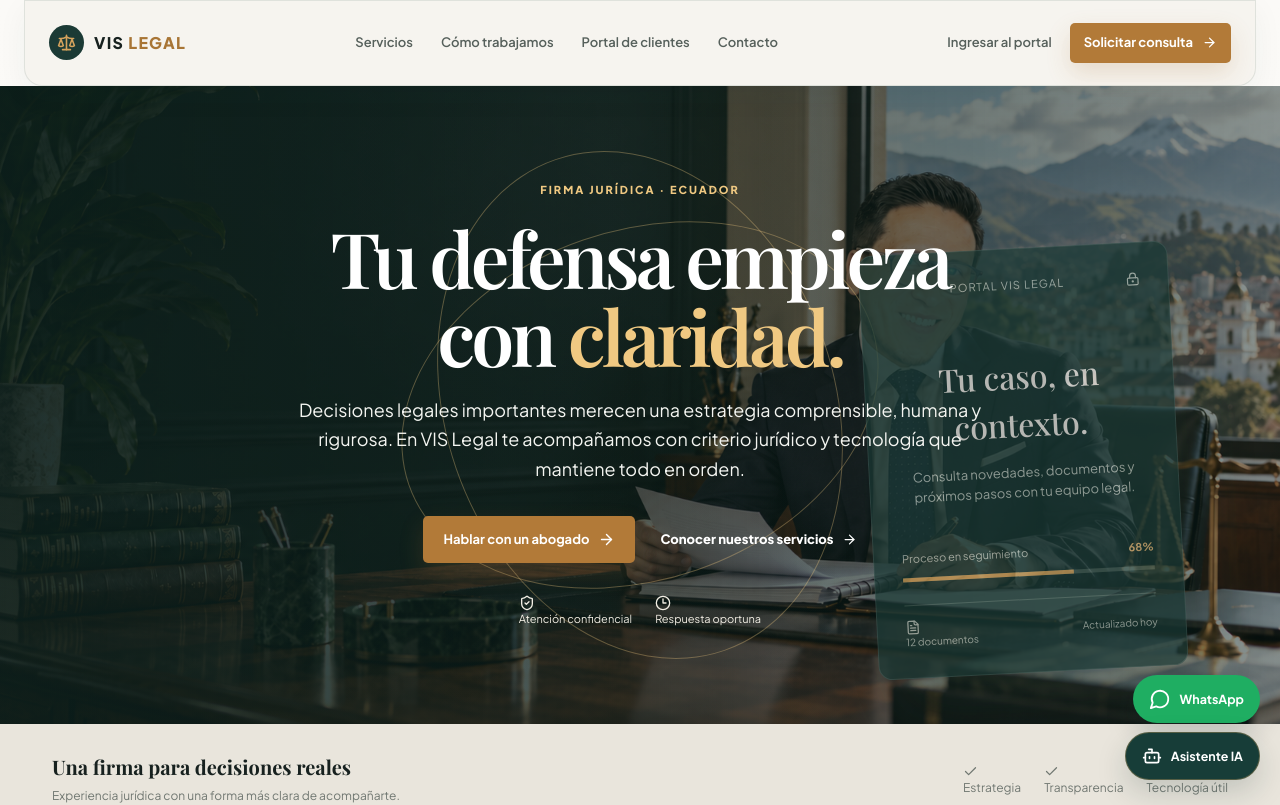
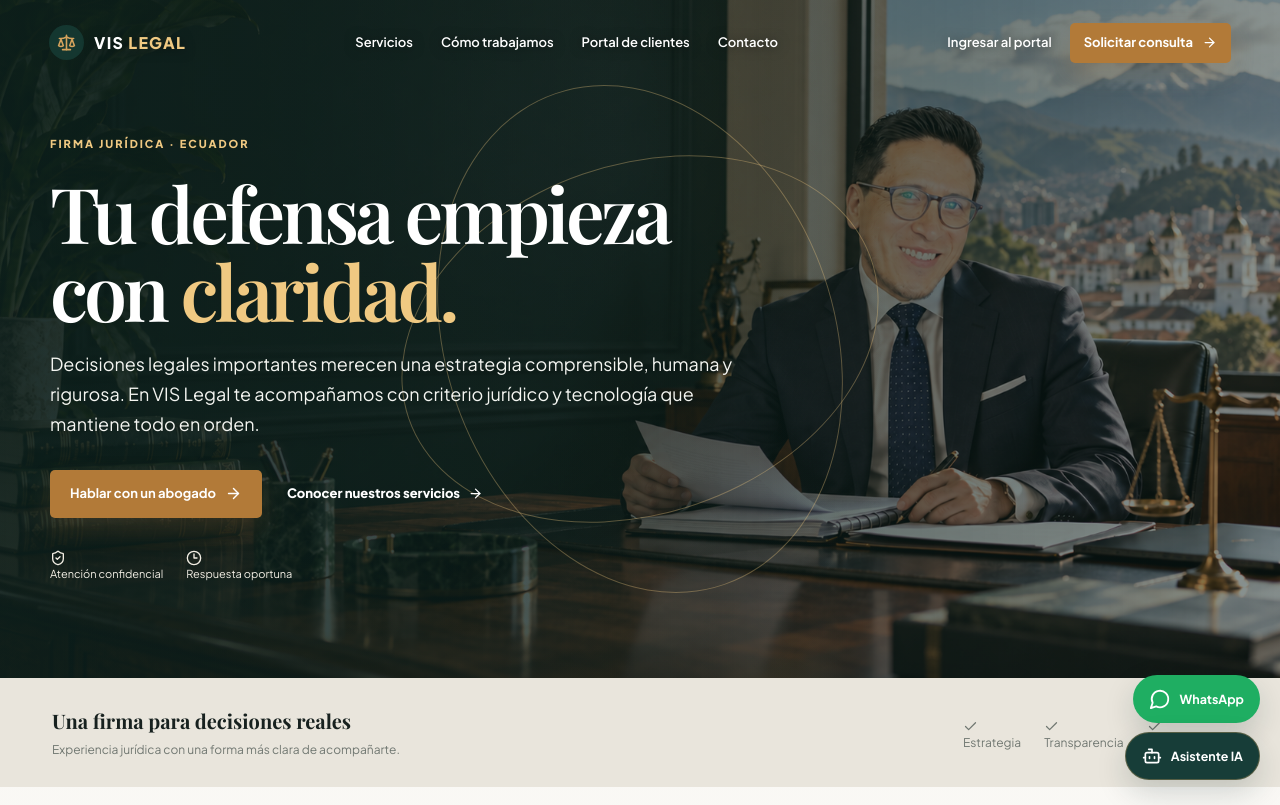
Before and after one commit to pablofgarciaf/app-legal, a Next.js app: page / in a window 1280 px wide. Shown: the top 805 px of the page. Built offline with nearby package versions, Linux system fonts and the light colour scheme.

Commit message:
fix: align hero copy and overlay transparent navigation

```diff
--- a/src/app/globals.css
+++ b/src/app/globals.css
@@ -380,3 +380,20 @@ body, aside, header, nav, main, div[class*="bg-"] {
 @media(prefers-reduced-motion:reduce){.hero-copy,.hero-visual{animation:none}.button,.text-link{transition:none}}
 
 .hero-section{background-image:linear-gradient(90deg,rgba(12,31,28,.88),rgba(12,31,28,.48)),url('/brand/vis-legal-hero.png');background-size:cover;background-position:center;}
+
+/* Hero final: texto editorial a la izquierda y sin tarjeta superpuesta */
+.hero-section{place-items:center start;text-align:left;}
+.hero-copy{margin-left:0;}
+.hero-copy .hero-text{margin-left:0;margin-right:auto;}
+.hero-actions{justify-content:flex-start;}
+.trust-row{justify-content:flex-start;}
+.hero-visual .case-card{display:none!important;}
+.hero-visual{opacity:.48;}
+@media(max-width:850px){.hero-section{place-items:center start;text-align:left}.hero-actions{align-items:flex-start}.trust-row{justify-content:flex-start}}
+.site-shell>.site-nav{position:absolute;top:0;left:24px;right:24px;width:auto;max-width:none;background:transparent;border-color:transparent;box-shadow:none;backdrop-filter:none;z-index:30;}
+.site-shell>.site-nav .brand,.site-shell>.site-nav .nav-links a,.site-shell>.site-nav .portal-link{color:#fff;text-shadow:0 1px 12px #0008;}
+.site-shell>.site-nav .brand em{color:#f0c982;}
+.site-shell>.site-nav .menu-button{color:#fff;}
+.site-shell>.site-nav .brand-mark{background:#173b35dd;}
+.hero-section{padding-top:136px;}
+@media(max-width:850px){.site-shell>.site-nav{left:14px;right:14px;width:auto}.hero-section{padding-top:120px}.site-shell>.site-nav .nav-links{top:70px;background:#173b35f2}.site-shell>.site-nav .nav-links a{color:#fff;text-shadow:none}}
```
